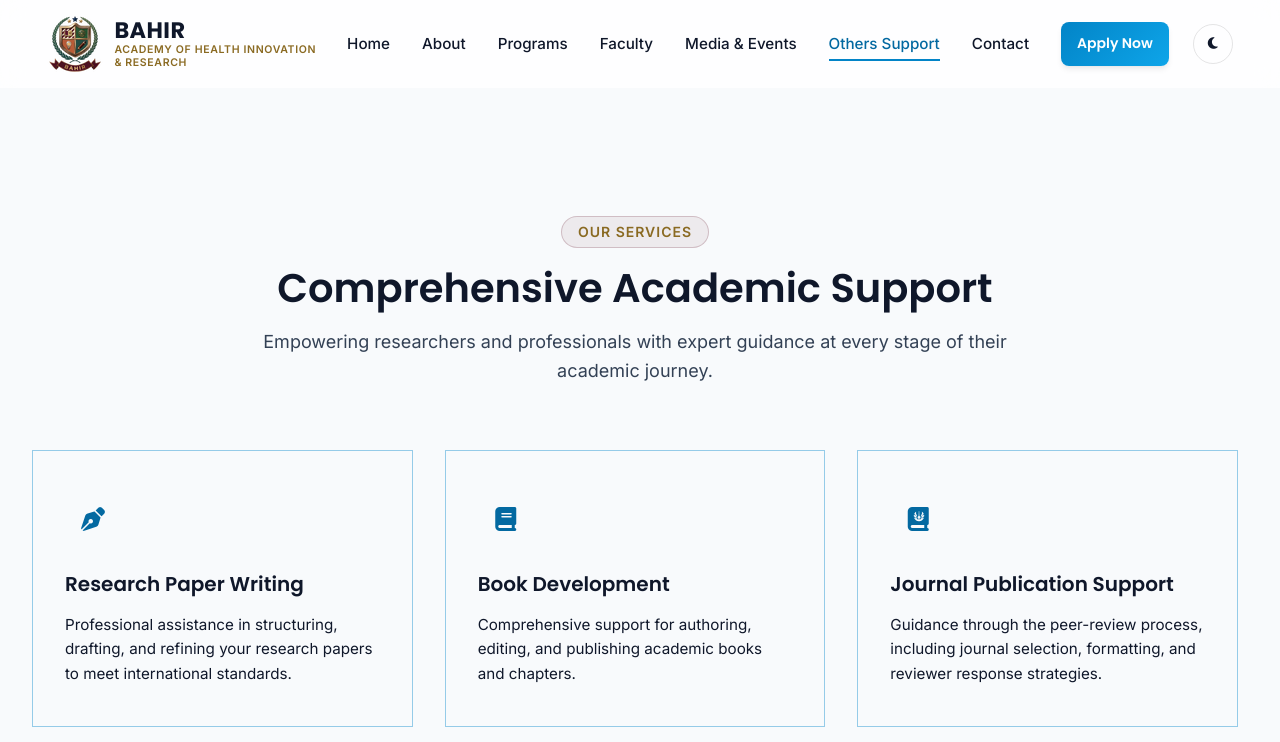
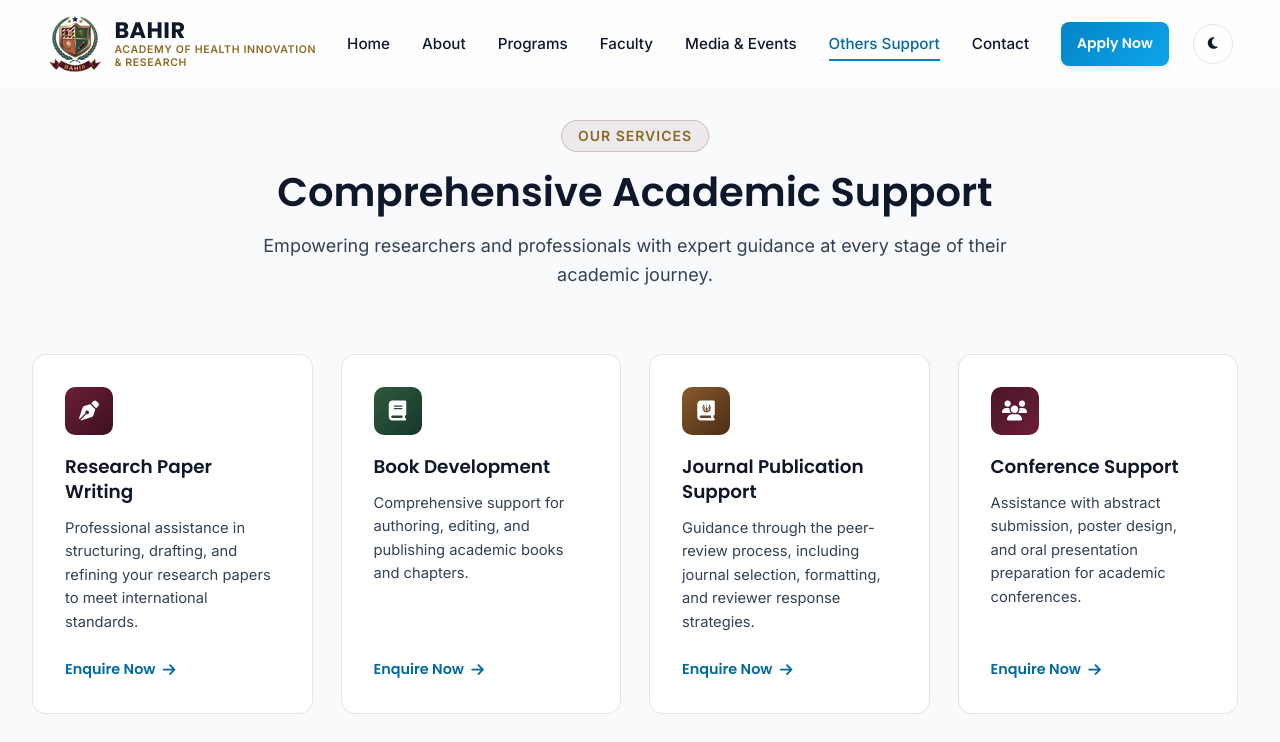
Before and after one commit to juvenilejhan/Physio_Therapy_Reza, a React (Vite) app: page /support in a window 1280 px wide. Shown: the top 742 px of the page. Built offline with nearby package versions, Linux system fonts and the light colour scheme.

Commit message:
support page redesigned

```diff
--- a/src/App.css
+++ b/src/App.css
@@ -12,6 +12,13 @@ main {
   padding-top: calc(var(--nav-height) + 2rem);
 }
 
+/* The first section/article inside .page-wrapper sits directly below the
+   navbar-clearing offset above — its own top padding (meant for the gap
+   between stacked sections) would otherwise double up with it. */
+.page-wrapper > :first-child {
+  padding-top: 0;
+}
+
 @media (max-width: 768px) {
   .page-wrapper {
     padding-top: calc(var(--nav-height) + 1rem);
--- a/src/components/Contact/ContactForm.jsx
+++ b/src/components/Contact/ContactForm.jsx
@@ -4,6 +4,7 @@ import useFormSubmit, { required, email, minLength, optionalPhone } from '../../
 import FormField from '../FormField/FormField';
 import { enquirySubjects } from '../../data/contact';
 import { allPrograms } from '../../data/programs';
+import { SUPPORT_SERVICES } from '../../data/support';
 
 const INITIAL = { name: '', email: '', phone: '', subject: '', message: '' };
 
@@ -28,6 +29,12 @@ export default function ContactForm() {
     return allPrograms.find((p) => p.id === id);
   }, [searchParams]);
 
+  // Support service cards link here as /contact?subject=support&service=<id>.
+  const preselectedService = useMemo(() => {
+    const id = Number(searchParams.get('service'));
+    return SUPPORT_SERVICES.find((s) => s.id === id);
+  }, [searchParams]);
+
   // Events link here as /contact?subject=events; programme cards as ?program=<id>.
   const subjectParam = searchParams.get('subject');
   const initialValues = useMemo(() => {
@@ -38,11 +45,18 @@ export default function ContactForm() {
         message: `I'd like more information about "${preselected.name}".\n\n`,
       };
     }
+    if (preselectedService) {
+      return {
+        ...INITIAL,
+        subject: 'support',
+        message: `I'd like to enquire about "${preselectedService.title}".\n\n`,
+      };
+    }
     if (enquirySubjects.some((s) => s.value === subjectParam)) {
       return { ...INITIAL, subject: subjectParam };
     }
     return INITIAL;
-  }, [preselected, subjectParam]);
+  }, [preselected, preselectedService, subjectParam]);
 
   const submit = useCallback(async () => {
     // No backend exists. The delay makes the submitting state observable; the
--- a/src/components/SupportServices/SupportServices.css
+++ b/src/components/SupportServices/SupportServices.css
@@ -1,64 +1,83 @@
 .support-services {
-  /* padding: 5rem 0; */
-  background-color: var(--surface);
+  background: var(--dark-navy);
 }
 
+/* ==========================================================================
+   Service cards — same visual language as .program-card / .value-item:
+   gradient icon chip, dark surface, hover lift.
+   ========================================================================== */
 .support-grid {
   display: grid;
-  grid-template-columns: repeat(auto-fill, minmax(300px, 1fr));
-  gap: 2rem;
+  grid-template-columns: repeat(auto-fill, minmax(280px, 1fr));
+  gap: 1.75rem;
   margin-top: 3rem;
 }
 
 .support-card {
-  background-color: var(--card-bg);
-  border: 1px solid var(--border-color);
-  border-radius: var(--radius-lg);
-  padding: 2.5rem 2rem;
-  transition: transform 0.3s ease, box-shadow 0.3s ease, border-color 0.3s ease;
-  height: 100%;
+  display: flex;
+  flex-direction: column;
+  padding: 2rem;
+  background: var(--dark-card);
+  border: 1px solid var(--border-light);
+  border-radius: 14px;
+  transition: transform var(--transition-normal), border-color var(--transition-normal), box-shadow var(--transition-normal);
 }
 
 .support-card:hover {
   transform: translateY(-4px);
+  border-color: var(--border-color);
   box-shadow: var(--shadow-md);
-  border-color: var(--primary-light);
 }
 
 .support-icon {
-  width: 3.5rem;
-  height: 3.5rem;
-  border-radius: var(--radius-md);
-  background-color: var(--primary-light);
-  color: var(--primary);
-  display: flex;
-  align-items: center;
-  justify-content: center;
-  font-size: 1.5rem;
-  margin-bottom: 1.5rem;
-  transition: background-color 0.3s ease, color 0.3s ease;
-}
-
-[data-theme="dark"] .support-icon {
-  background-color: var(--surface-raised);
-}
-
-.support-card:hover .support-icon {
-  background-color: var(--primary);
-  color: var(--on-primary);
+  width: 3rem;
+  height: 3rem;
+  display: grid;
+  place-items: center;
+  border-radius: 10px;
+  color: #ffffff;
+  font-size: 1.25rem;
+  margin-bottom: 1.25rem;
 }
 
 .support-title {
-  font-size: 1.25rem;
+  font-family: var(--font-heading);
+  font-size: 1.15rem;
   font-weight: 600;
-  margin-bottom: 1rem;
-  color: var(--heading-color);
-  line-height: 1.3;
+  color: var(--text-primary);
+  margin-bottom: 0.75rem;
+  line-height: 1.35;
 }
 
-.support-card p {
-  color: var(--text-color);
-  font-size: 0.95rem;
+.support-body {
+  color: var(--text-secondary);
+  font-size: 0.92rem;
   line-height: 1.6;
-  margin: 0;
+  margin: 0 0 1.5rem;
+  flex-grow: 1;
 }
+
+.support-cta {
+  display: inline-flex;
+  align-items: center;
+  gap: 0.45rem;
+  font-family: var(--font-heading);
+  font-weight: 600;
+  font-size: 0.9rem;
+  color: var(--accent-text);
+  align-self: flex-start;
+}
+
+.support-cta i {
+  transition: transform var(--transition-fast);
+}
+
+.support-card:hover .support-cta i {
+  transform: translateX(3px);
+}
+
+@media (max-width: 768px) {
+  .support-grid {
+    grid-template-columns: 1fr;
+  }
+}
--- a/src/components/SupportServices/SupportServices.jsx
+++ b/src/components/SupportServices/SupportServices.jsx
@@ -1,5 +1,7 @@
+import { Link } from 'react-router-dom';
 import Reveal from '../Reveal/Reveal';
 import { SUPPORT_SERVICES } from '../../data/support';
+import { gradientCycle } from '../../data/gradients';
 import './SupportServices.css';
 
 export default function SupportServices() {
@@ -16,12 +18,23 @@ export default function SupportServices() {
 
         <div className="support-grid">
           {SUPPORT_SERVICES.map((service, index) => (
-            <Reveal key={service.title} className="support-card" delay={index}>
-              <div className="support-icon" aria-hidden="true">
+            <Reveal as="article" key={service.id} className="support-card" delay={index % 4}>
+              <div
+                className="support-icon"
+                style={{ background: gradientCycle[index % gradientCycle.length] }}
+                aria-hidden="true"
+              >
                 <i className={service.icon}></i>
               </div>
               <h3 className="support-title">{service.title}</h3>
-              <p>{service.body}</p>
+              <p className="support-body">{service.body}</p>
+              <Link
+                to={`/contact?subject=support&service=${service.id}`}
+                className="support-cta"
+                aria-label={`Enquire about ${service.title}`}
+              >
+                Enquire Now <i className="fas fa-arrow-right" aria-hidden="true"></i>
+              </Link>
             </Reveal>
           ))}
         </div>
--- a/src/data/contact.js
+++ b/src/data/contact.js
@@ -33,6 +33,7 @@ export const departments = [
 export const enquirySubjects = [
   { value: 'admissions', label: 'Course admissions' },
   { value: 'programs', label: 'Programme information' },
+  { value: 'support', label: 'Research & publication support' },
   { value: 'research', label: 'Research collaboration' },
   { value: 'events', label: 'Events & workshops' },
   { value: 'international', label: 'International applications' },
--- a/src/data/support.js
+++ b/src/data/support.js
@@ -1,35 +1,42 @@
 export const SUPPORT_SERVICES = [
   {
+    id: 1,
     icon: 'fas fa-pen-nib',
     title: 'Research Paper Writing',
     body: 'Professional assistance in structuring, drafting, and refining your research papers to meet international standards.'
   },
   {
+    id: 2,
     icon: 'fas fa-book',
     title: 'Book Development',
     body: 'Comprehensive support for authoring, editing, and publishing academic books and chapters.'
   },
   {
+    id: 3,
     icon: 'fas fa-journal-whills',
     title: 'Journal Publication Support',
     body: 'Guidance through the peer-review process, including journal selection, formatting, and reviewer response strategies.'
   },
   {
+    id: 4,
     icon: 'fas fa-users',
     title: 'Conference Support',
     body: 'Assistance with abstract submission, poster design, and oral presentation preparation for academic conferences.'
   },
   {
+    id: 5,
     icon: 'fas fa-globe',
     title: 'International Workshop Support',
     body: 'Facilitation and coordination for hosting or attending international academic workshops and seminars.'
   },
   {
+    id: 6,
     icon: 'fas fa-file-signature',
     title: 'Scientific Writing Support',
     body: 'Expert editing to enhance the clarity, flow, and impact of your scientific manuscripts.'
   },
   {
+    id: 7,
     icon: 'fas fa-comments',
     title: 'Research Consultation',
     body: 'One-on-one consulting for study design, methodology, statistical analysis, and ethical approval processes.'
```
